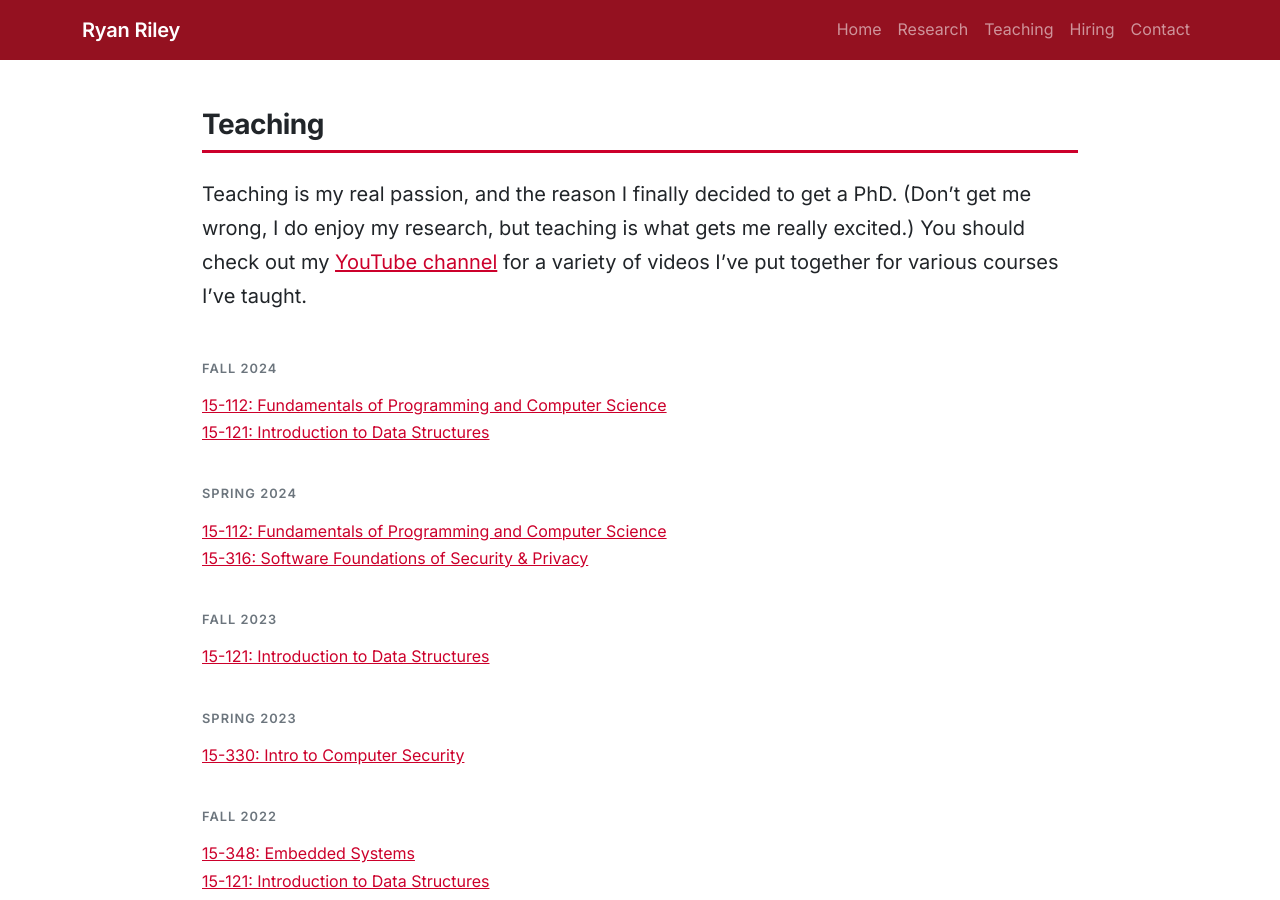
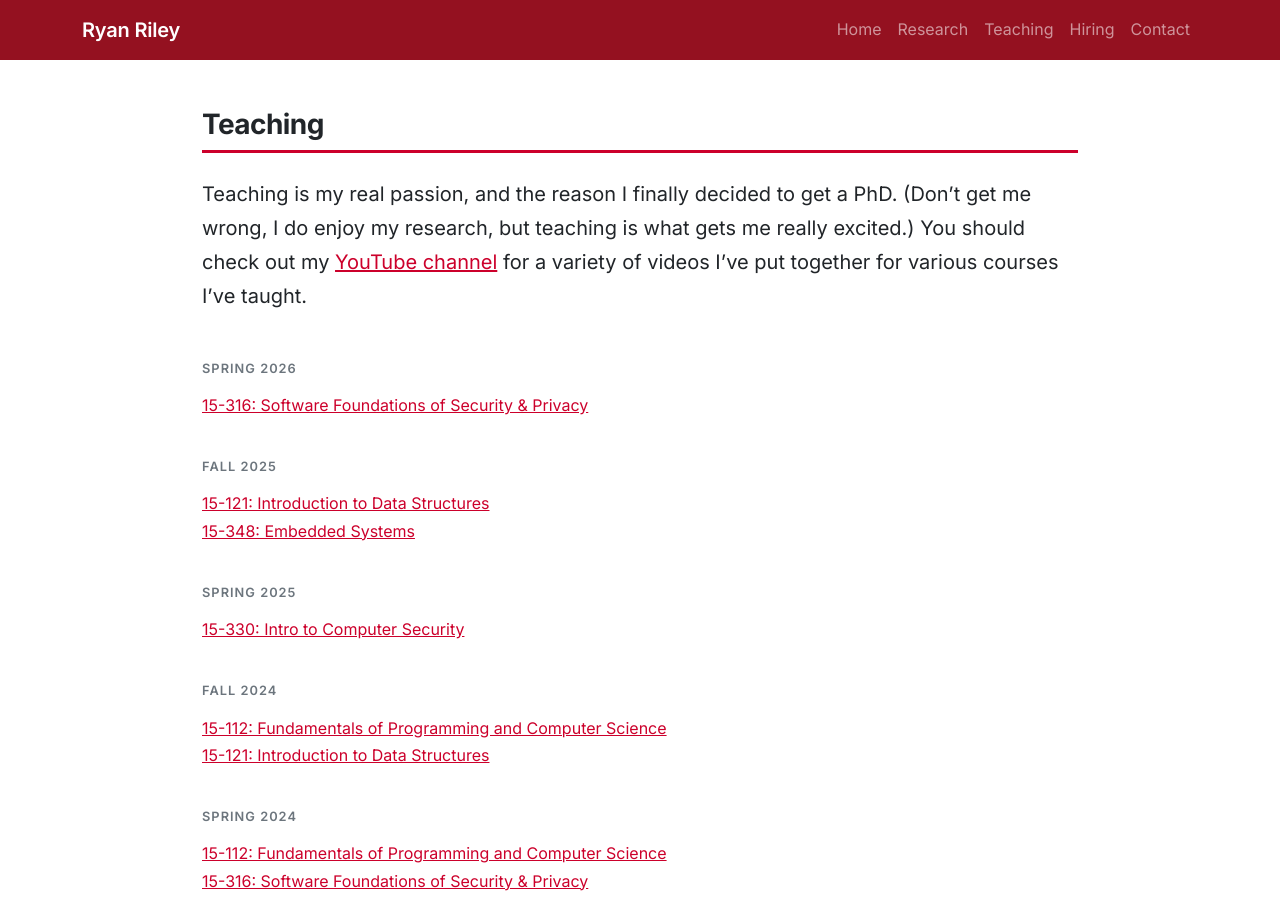
Before and after one commit to rriley/website, a Jekyll site: the page built from teaching/index.md, in a window 1280 px wide and 900 px high. Built offline with Jekyll 4.4.1, drawn with Linux system fonts in a browser that asks for light colours; nearby versions of some CDN libraries.

Commit message:
Updating teaching index

```diff
--- a/teaching/index.md
+++ b/teaching/index.md
@@ -9,9 +9,19 @@ Teaching is my real passion, and the reason I finally decided to get a PhD. (Don
 You should check out my [YouTube channel](https://www.youtube.com/channel/UCZy1TmqIMQ4perExQerm5bQ) for a variety of videos I've put together for various courses I've taught.
 {: class="lead mb-5"}
 
+### Spring 2026
+[15-316: Software Foundations of Security & Privacy](https://archive.vsecurity.info/15316-s26/)
+
+### Fall 2025
+[15-121: Introduction to Data Structures](https://archive.vsecurity.info/15121-f25/)
+[15-348: Embedded Systems](https://web2.qatar.cmu.edu/cs/15348/)
+
+### Spring 2025
+[15-330: Intro to Computer Security](https://www.cs.cmu.edu/~rdriley/330/)
+
 ### Fall 2024
 [15-112: Fundamentals of Programming and Computer Science](https://www.cs.cmu.edu/~112q/)
-[15-121: Introduction to Data Structures](https://www.cs.cmu.edu/~rdriley/121/)
+[15-121: Introduction to Data Structures](https://archive.vsecurity.info/15121-f24/)
 
 ### Spring 2024
 [15-112: Fundamentals of Programming and Computer Science](https://archive.vsecurity.info/15112-s24/)
```
